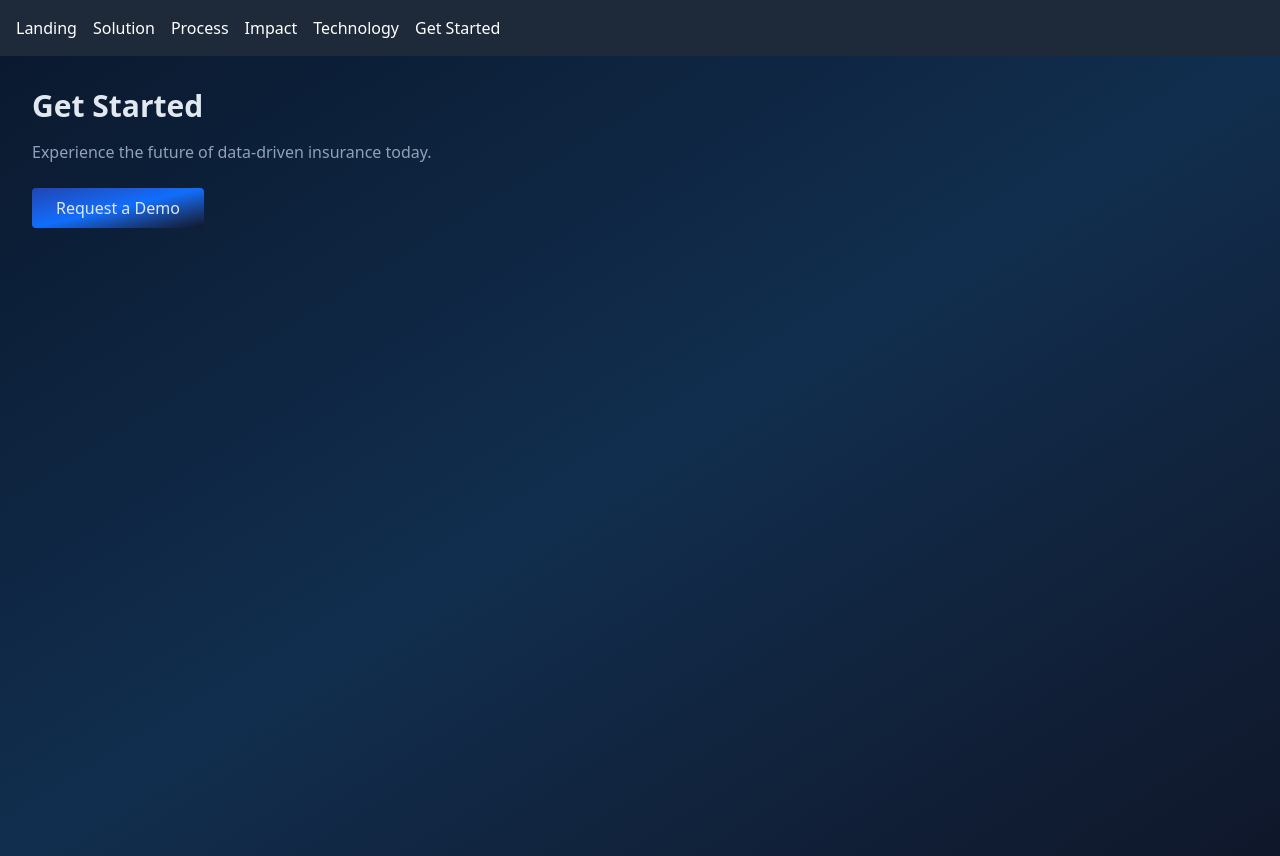
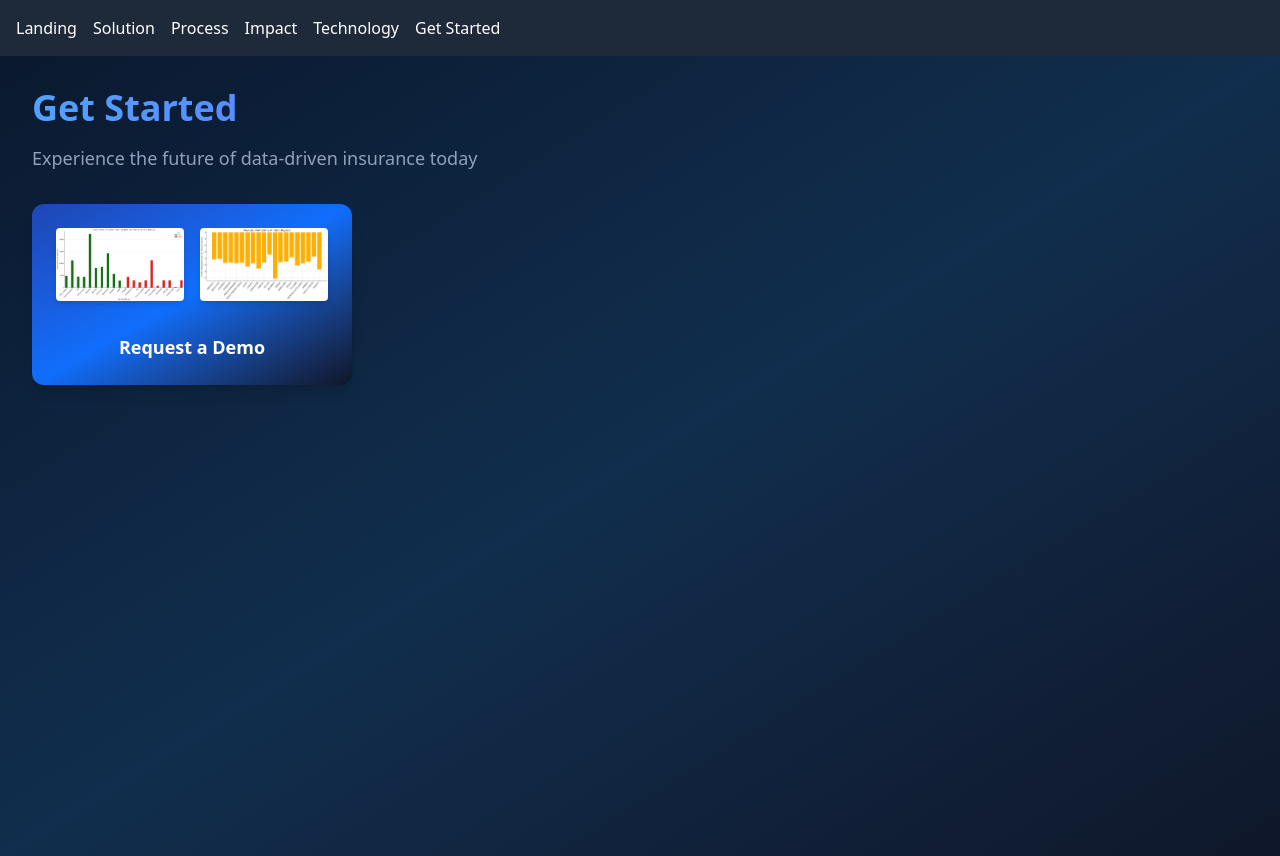
Before and after one commit to matinz03/Profilytics, a React (Vite) app: page /cta in a window 1280 px wide. Built offline with nearby package versions, Linux system fonts and the light colour scheme.

Commit message:
Update CTA.jsx

```diff
--- a/src/sections/CTA.jsx
+++ b/src/sections/CTA.jsx
@@ -1,18 +1,35 @@
 import { motion } from "framer-motion";
 import PageWrapper from "./PageWrapper";
+
 export default function CTA() {
   return (
     <PageWrapper>
-      <h2 className="text-3xl font-semibold  text-slate-200">Get Started</h2>
-      <p className="mt-4  text-slate-400">
-        Experience the future of data-driven insurance today.
+      <h2 className="text-4xl font-bold text-gradient bg-gradient-to-r from-blue-400 via-indigo-500 to-purple-600 bg-clip-text text-transparent">
+        Get Started
+      </h2>
+
+      <p className="mt-4 text-lg text-slate-400">
+        Experience the future of data-driven insurance today
       </p>
+
       <motion.button
         whileHover={{ scale: 1.1 }}
         whileTap={{ scale: 0.95 }}
-        className="mt-6 px-6 py-2 bg-gradient-to-br from-[#1e46b4] via-[#0f6efc] to-[#0f172a] text-slate-200 rounded"
+        className="mt-8 p-6 rounded-xl bg-gradient-to-br from-[#1e46b4] via-[#0f6efc] to-[#0f172a] text-white font-semibold shadow-lg hover:brightness-110 text-center flex flex-col items-center gap-4"
       >
-        Request a Demo
+        <div className="flex gap-4">
+          <img
+            src="/output_brand.png"
+            alt="Brand Output"
+            className="w-32 h-auto rounded shadow-md"
+          />
+          <img
+            src="/output_region.png"
+            alt="Region Output"
+            className="w-32 h-auto rounded shadow-md"
+          />
+        </div>
+        <span className="mt-4 text-lg">Request a Demo</span>
       </motion.button>
     </PageWrapper>
   );
```
